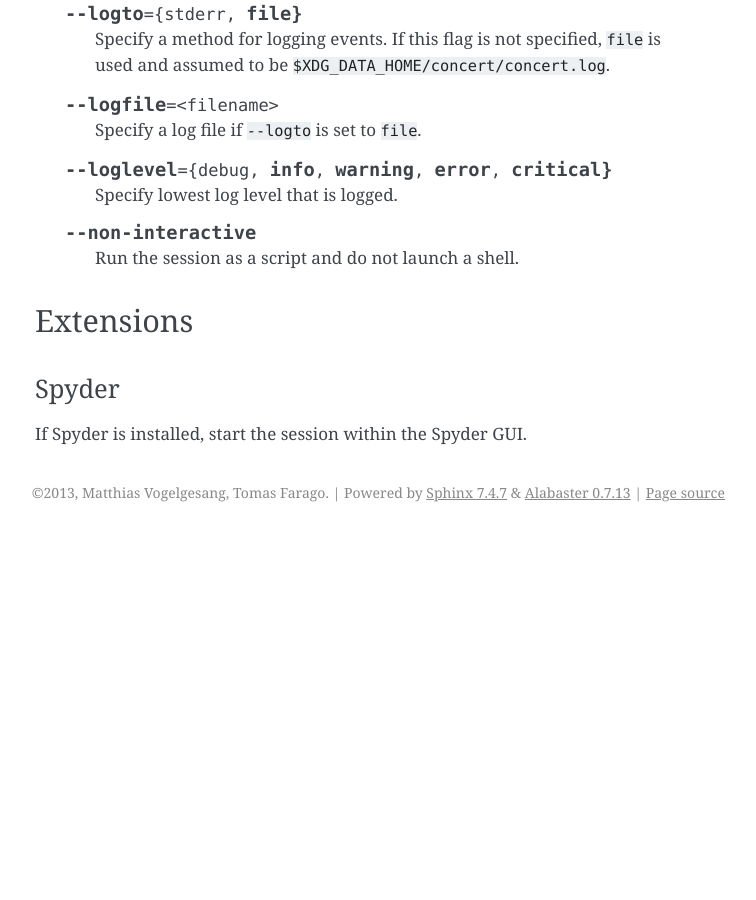
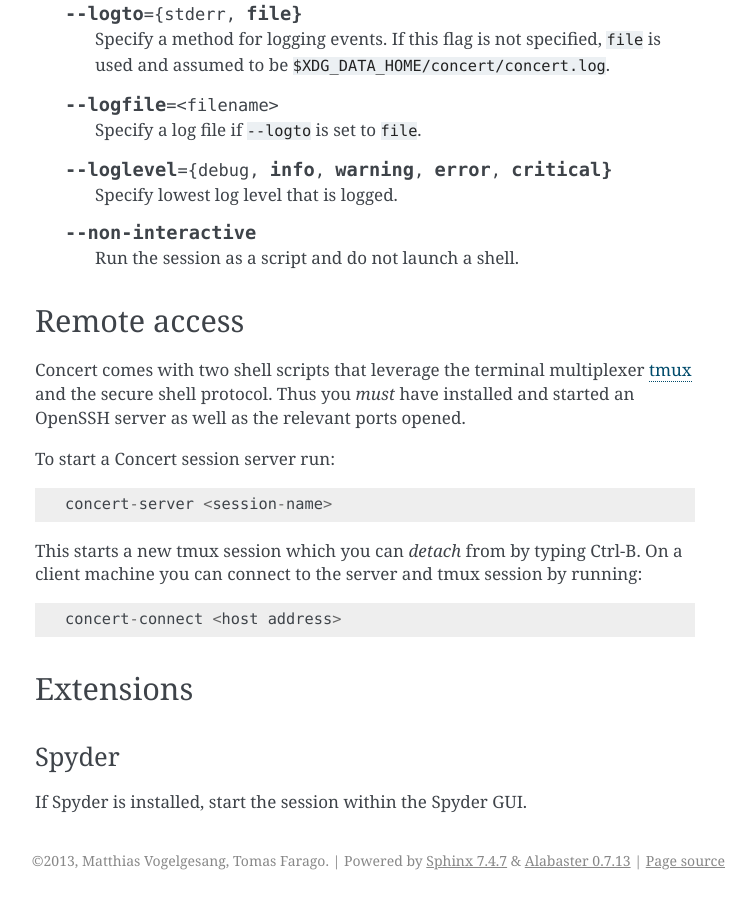
Before and after one commit to ufo-kit/concert, a Sphinx documentation site: the page built from docs/user/topics/shell.rst, in a window 1280 px wide and 900 px high, scrolled down 3978 px. Shown: the whole window, without its empty margins (385-1141 px from the left). Built offline with Sphinx 7.4.7, drawn with Linux system fonts in a browser that asks for light colours; before the commit the page ends 4510 px from its top, so only the background shows below that.

Commit message:
docs: explain remote control

```diff
--- a/docs/user/topics/shell.rst
+++ b/docs/user/topics/shell.rst
@@ -238,6 +238,25 @@
         Run the session as a script and do not launch a shell.
 
 
+Remote access
+=============
+
+Concert comes with two shell scripts that leverage the terminal multiplexer
+tmux_ and the secure shell protocol. Thus you *must* have installed and started
+an OpenSSH server as well as the relevant ports opened.
+
+To start a Concert session server run::
+
+    concert-server <session-name>
+
+This starts a new tmux session which you can *detach* from by typing Ctrl-B. On
+a client machine you can connect to the server and tmux session by running::
+
+    concert-connect <host address>
+
+.. _tmux: http://tmux.sourceforge.net/
+
+
 Extensions
 ==========
 
```
